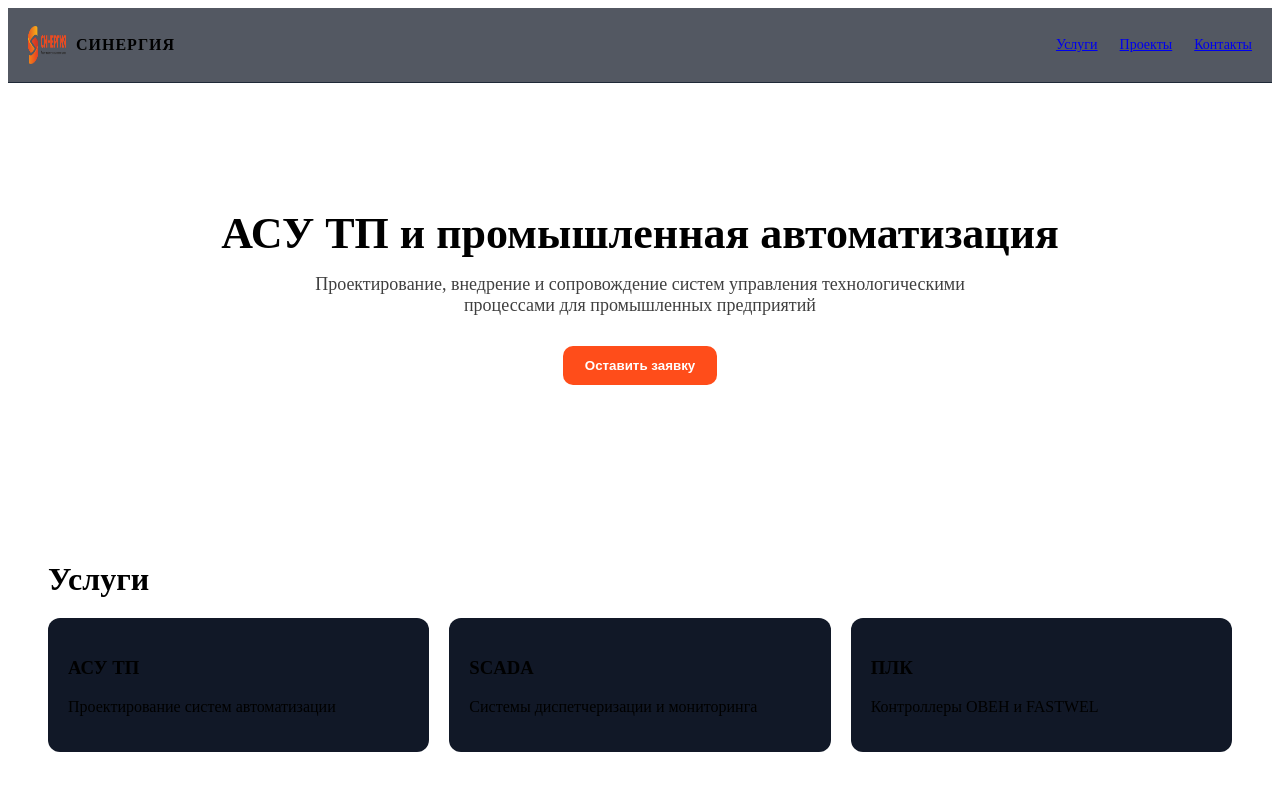
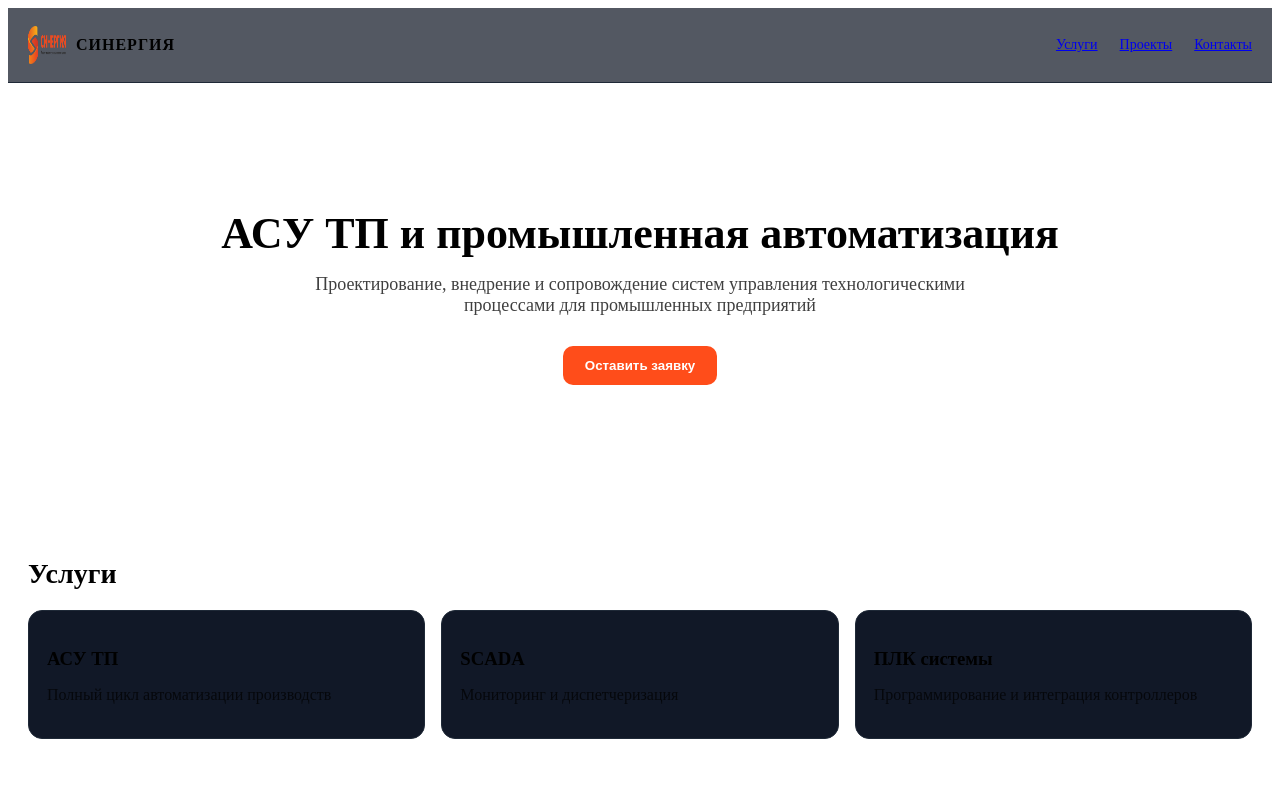
Before and after one commit to IldarIskhakovM/snrg.pro, a Next.js app: page / in a window 1280 px wide. Shown: the top 800 px of the page. Built offline with nearby package versions, Linux system fonts and the light colour scheme.

Commit message:
Refactor Services component for dynamic rendering

```diff
--- a/components/Services.tsx
+++ b/components/Services.tsx
@@ -1,27 +1,30 @@
+const items = [
+  { title: "АСУ ТП", desc: "Полный цикл автоматизации производств" },
+  { title: "SCADA", desc: "Мониторинг и диспетчеризация" },
+  { title: "ПЛК системы", desc: "Программирование и интеграция контроллеров" }
+];
+
 export default function Services() {
   return (
-    <section style={{ padding: "60px 40px" }}>
-      <h2 style={{ fontSize: 32, marginBottom: 20 }}>Услуги</h2>
+    <section id="services" className="container" style={{ padding: "60px 20px" }}>
+      <h2 style={{ fontSize: 28, marginBottom: 20 }}>Услуги</h2>
 
       <div style={{
         display: "grid",
-        gridTemplateColumns: "repeat(3, 1fr)",
-        gap: 20
+        gridTemplateColumns: "repeat(auto-fit, minmax(240px, 1fr))",
+        gap: 16
       }}>
-        <div style={{ padding: 20, background: "#111827", borderRadius: 12 }}>
-          <h3>АСУ ТП</h3>
-          <p>Проектирование систем автоматизации</p>
-        </div>
-
-        <div style={{ padding: 20, background: "#111827", borderRadius: 12 }}>
-          <h3>SCADA</h3>
-          <p>Системы диспетчеризации и мониторинга</p>
-        </div>
-
-        <div style={{ padding: 20, background: "#111827", borderRadius: 12 }}>
-          <h3>ПЛК</h3>
-          <p>Контроллеры ОВЕН и FASTWEL</p>
-        </div>
+        {items.map((i) => (
+          <div key={i.title} style={{
+            background: "#111827",
+            padding: 18,
+            borderRadius: 14,
+            border: "1px solid #1f2937"
+          }}>
+            <h3 style={{ marginBottom: 8 }}>{i.title}</h3>
+            <p style={{ opacity: 0.7 }}>{i.desc}</p>
+          </div>
+        ))}
       </div>
     </section>
   );
```
